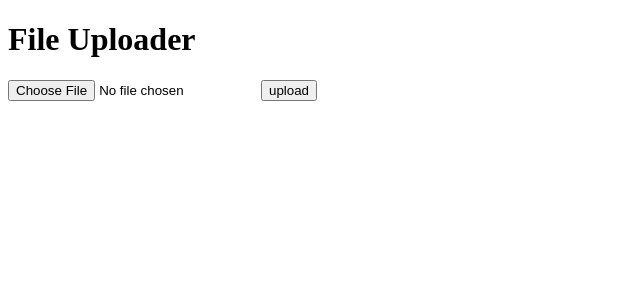
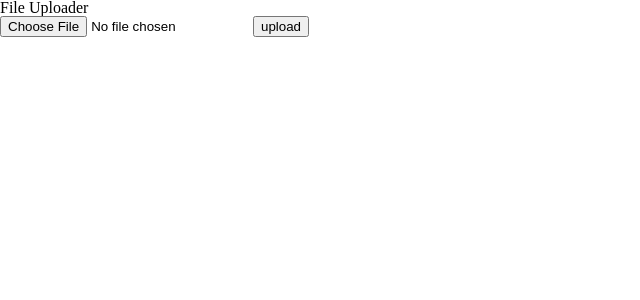
Before and after one commit to bgpark82/photoshop, a Next.js app in the folder web/: page / in a window 1280 px wide. Shown: the top 300 px of the page, without its empty margins (0-640 px from the left). Built offline with nearby package versions, Linux system fonts and the light colour scheme.

Commit message:
feat: css 기본 스타일 초기화

```diff
--- /dev/null
+++ b/web/css/reset.css
@@ -0,0 +1,43 @@
+html, body, div, span, applet, object, iframe,
+h1, h2, h3, h4, h5, h6, p, blockquote, pre,
+a, abbr, acronym, address, big, cite, code,
+del, dfn, em, img, ins, kbd, q, s, samp,
+small, strike, strong, sub, sup, tt, var,
+b, u, i, center,
+dl, dt, dd, ol, ul, li,
+fieldset, form, label, legend,
+table, caption, tbody, tfoot, thead, tr, th, td,
+article, aside, canvas, details, embed,
+figure, figcaption, footer, header, hgroup,
+menu, nav, output, ruby, section, summary,
+time, mark, audio, video {
+    margin: 0;
+    padding: 0;
+    border: 0;
+    font-size: 100%;
+    font: inherit;
+    vertical-align: baseline;
+}
+
+article, aside, details, figcaption, figure,
+footer, header, hgroup, menu, nav, section {
+    display: block;
+}
+body {
+    line-height: 1;
+}
+ol, ul {
+    list-style: none;
+}
+blockquote, q {
+    quotes: none;
+}
+blockquote:before, blockquote:after,
+q:before, q:after {
+    content: '';
+    content: none;
+}
+table {
+    border-collapse: collapse;
+    border-spacing: 0;
+}
--- /dev/null
+++ b/web/pages/_app.js
@@ -0,0 +1,5 @@
+import "../css/reset.css"
+
+export default function MyApp({ Component, pageProps }) {
+    return <Component {...pageProps} />
+}
```
